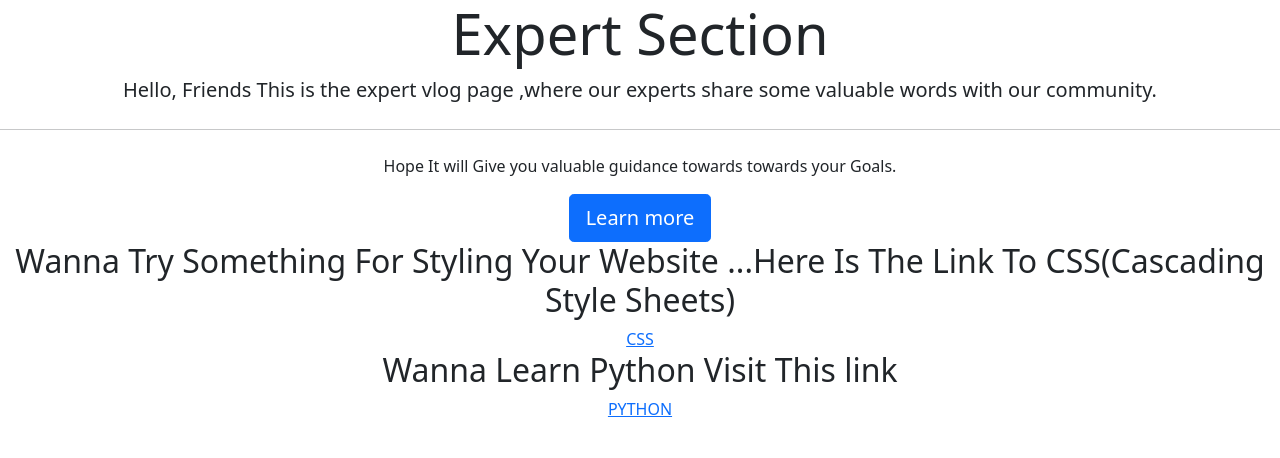
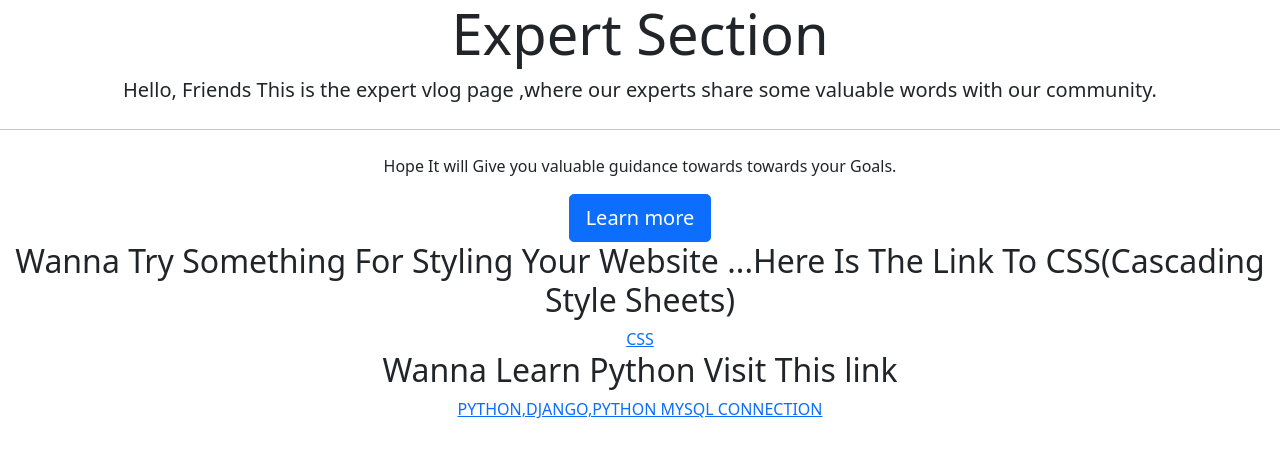
Before and after one commit to sparsh2002/helpbuddy, a plain HTML site: page expert.html in a window 1280 px wide. Drawn offline with nearby package versions, Linux system fonts and the light colour scheme.

Commit message:
Update expert.html

```diff
--- a/expert.html
+++ b/expert.html
@@ -16,7 +16,7 @@
         <h2>Wanna Try Something For Styling Your Website ...Here Is The Link To CSS(Cascading Style Sheets) </h2>
         <a href="https://mega.nz/folder/VE1wmB6C#04kbjidUlEfAfBYLEvRwhQ" >CSS</a>
         <h2>Wanna Learn Python Visit This link</h2>
-        <a href="https://mega.nz/folder/ZM9AzTQZ#OusvDSfAkJAMEY4VsU8kGg">PYTHON</a>
+        <a href="https://mega.nz/folder/ZM9AzTQZ#OusvDSfAkJAMEY4VsU8kGg">PYTHON,DJANGO,PYTHON MYSQL CONNECTION</a>
 
   </body>
 </html>
```
